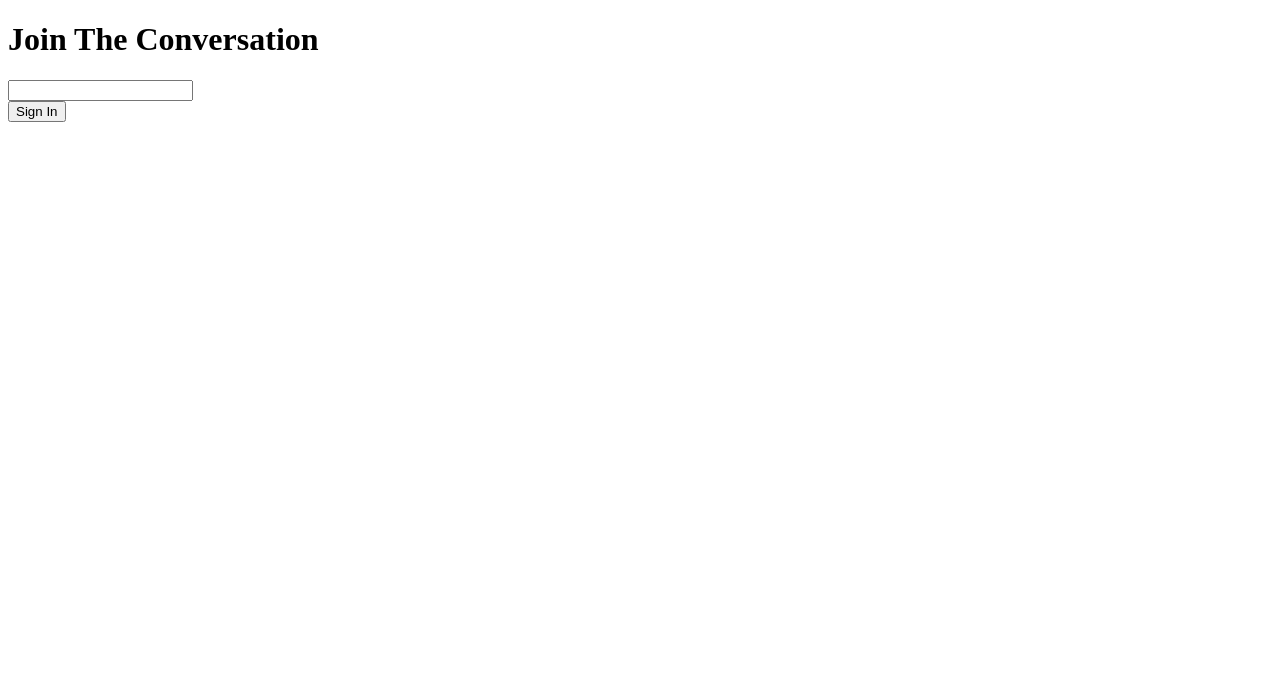
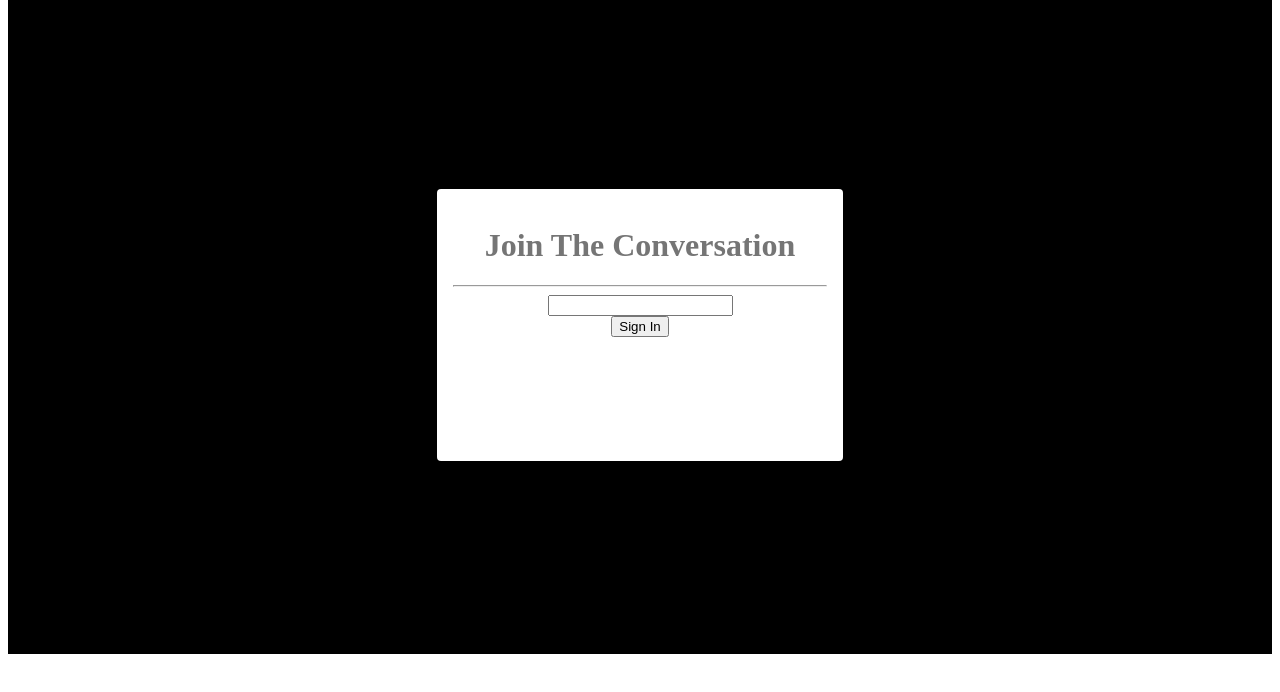
Before and after one commit to BrandonMGH/React-Chat_App, a React (Vite) app in the folder client/: page / in a window 1280 px wide. Shown: the top 692 px of the page. Built offline with nearby package versions, Linux system fonts and the light colour scheme.

Commit message:
added material.ui styling to Join.js

```diff
--- a/client/src/Join.js
+++ b/client/src/Join.js
@@ -1,13 +1,38 @@
 import React, { useState } from 'react';
 import { Link } from "react-router-dom";
+import { makeStyles, createStyles, Theme } from '@material-ui/core/styles';
+import Paper from '@material-ui/core/Paper';
+import Grid from '@material-ui/core/Grid';
+
+const useStyles = makeStyles(theme => ({
+    root: {
+        flexGrow: 1,
+        backgroundColor: "black"
+    },
+    paper: {
+        padding: theme.spacing(2),
+        textAlign: 'center',
+        color: theme.palette.text.secondary,
+        height: "30vh",
+    },
+}));
+
 
 export default function Join() {
     const [chatName, setChatName] = useState("")
+    const classes = useStyles();
     return (
-        <div>
+        <div className={classes.root} >
+            <Grid container spacing={3}>
+                <Grid item xs>
+                </Grid>
+                <Grid item xs={4} style={{paddingBottom: "15%", paddingTop: "15%"}}>
+                    <Paper className={classes.paper}>
+                        <div style={{ textAlign: "center" }}>
                             <div>
                                 <h1> Join The Conversation</h1>
                             </div>
+                            <hr></hr>
                             <div>
                                 <input onChange={event => setChatName(event.target.value)} />
                             </div>
@@ -17,5 +42,26 @@ export default function Join() {
                                 </Link>
                             </div>
                         </div>
+                    </Paper>
+                </Grid>
+                <Grid item xs>
+                </Grid>
+            </Grid>
+        </div>
+
+        // <div style={{textAlign: "center"}}>
+        //     <div>
+        //         <h1> Join The Conversation</h1>
+        //     </div>
+        //     <hr></hr>
+        //     <div>
+        //         <input onChange={event => setChatName(event.target.value)} />
+        //     </div>
+        //     <div>
+        //     <Link onClick={event => (!chatName) ? event.preventDefault() : null} to={`/chat?name=${chatName}`}>
+        //   <button type="submit">Sign In</button>
+        // </Link>
+        //     </div>
+        // </div>
     )
 }
```
Also changed, not shown: 2 other files (tests, documents, lock files or other folders). Lines whose indentation alone changed are shown as unchanged.
